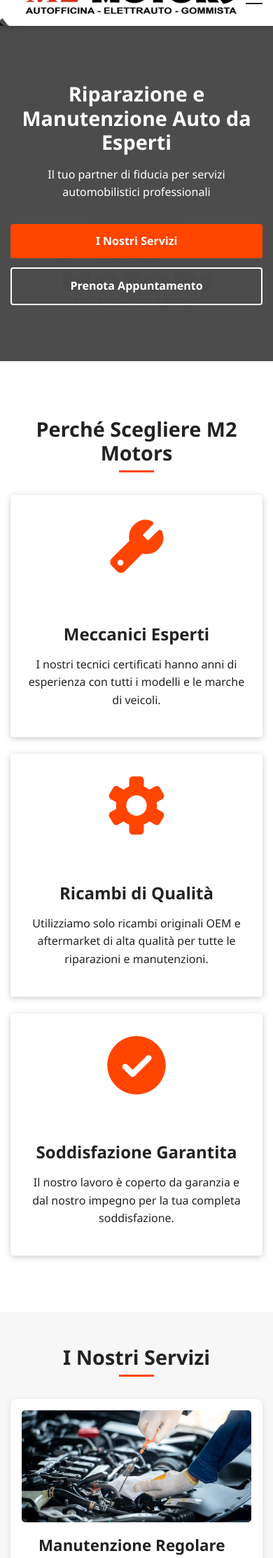
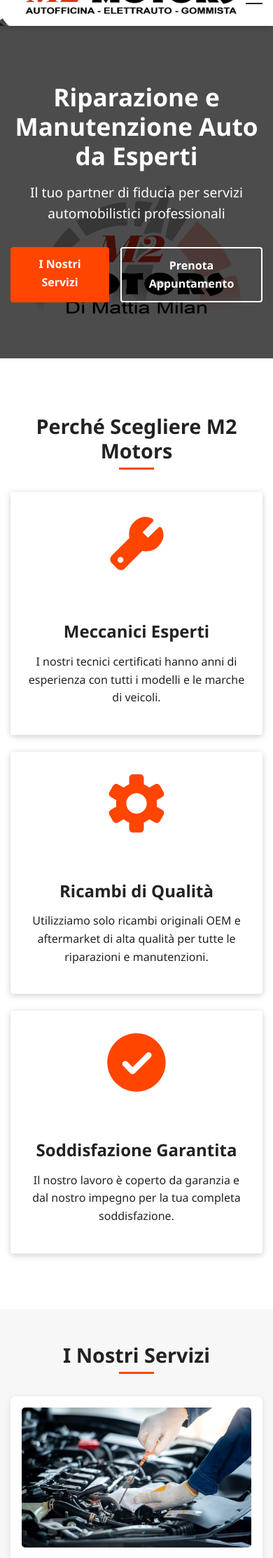
Before and after one commit to FaiMatt0/M2-Motors, a PHP site: page / in a window 390 px wide. Shown: the part 43-2269 px from the top of the page at 70% size. Run offline with PHP 8.4, Linux system fonts and the light colour scheme.

Commit message:
bg logo mobile

```diff
--- a/css/mobile.css
+++ b/css/mobile.css
@@ -565,103 +565,6 @@
   }
 }
 
-/* Even smaller screens */
-@media (max-width: 600px) {
-  nav {
-    flex-direction: column;
-  }
-
-  .main-content {
-    padding: 10px;
-  }
-}
-
-/* Additional styles for smallest screens */
-@media (max-width: 480px) {
-  /* Further adjustments for very small screens */
-  .hero h1 {
-    font-size: 1.8rem;
-  }
-
-  .hero-subtitle {
-    font-size: 1rem;
-  }
-
-  .hero-buttons {
-    flex-direction: column;
-    gap: 0.8rem;
-  }
-
-  .cta-button {
-    width: 100%;
-  }
-
-  .stat-number {
-    font-size: 2.5rem;
-  }
-
-  .stat-item {
-    padding: 1.5rem;
-  }
-
-  .value-icon {
-    font-size: 2rem;
-  }
-
-  /* Further adjustments for very small screens */
-  .contact-hero {
-    padding: 3rem 1rem;
-  }
-
-  .contact-hero h1 {
-    font-size: 1.8rem;
-  }
-
-  .contact-form {
-    padding: 1.5rem;
-  }
-
-  .contact-map {
-    height: 200px;
-  }
-
-  .contact-cta {
-    padding: 2rem 1rem;
-  }
-
-  /* Value cards adjustments for smallest screens */
-  .value-card {
-    padding: 1rem;
-  }
-
-  .value-icon {
-    font-size: 2rem;
-    margin-bottom: 8px;
-  }
-
-  .value-title {
-    font-size: 1rem
-  }
-
-  .value-description {
-    font-size: 0.85rem;
-  }
-
-  /* Smaller images for very small screens */
-  .service-card img,
-  .service-detail-image img {
-    height: 160px;
-  }
-
-  .team-member-image img {
-    max-height: 200px;
-  }
-
-  .gallery-image img {
-    height: 140px;
-  }
-}
-
 .fixed-logo-container {
   display: none; /* Hidden by default on desktop */
 }
@@ -684,13 +587,13 @@
     top: 50%;
     left: 50%;
     transform: translate(-50%, -50%);
-    width: 80%; /* Adjust size as needed */
-    height: 80%; /* Adjust size as needed */
+    width: 90%; /* Slightly larger */
+    height: 90%; /* Slightly larger */
     background-image: url('../images/logo.jpg');
     background-position: center;
     background-repeat: no-repeat;
     background-size: contain;
-    opacity: 0.04; /* Very subtle watermark effect - adjust as needed */
+    opacity: 1; /* Increased from 0.04 to make it more visible */
   }
 
   /* Make sure all content is positioned above the fixed logo */
```
